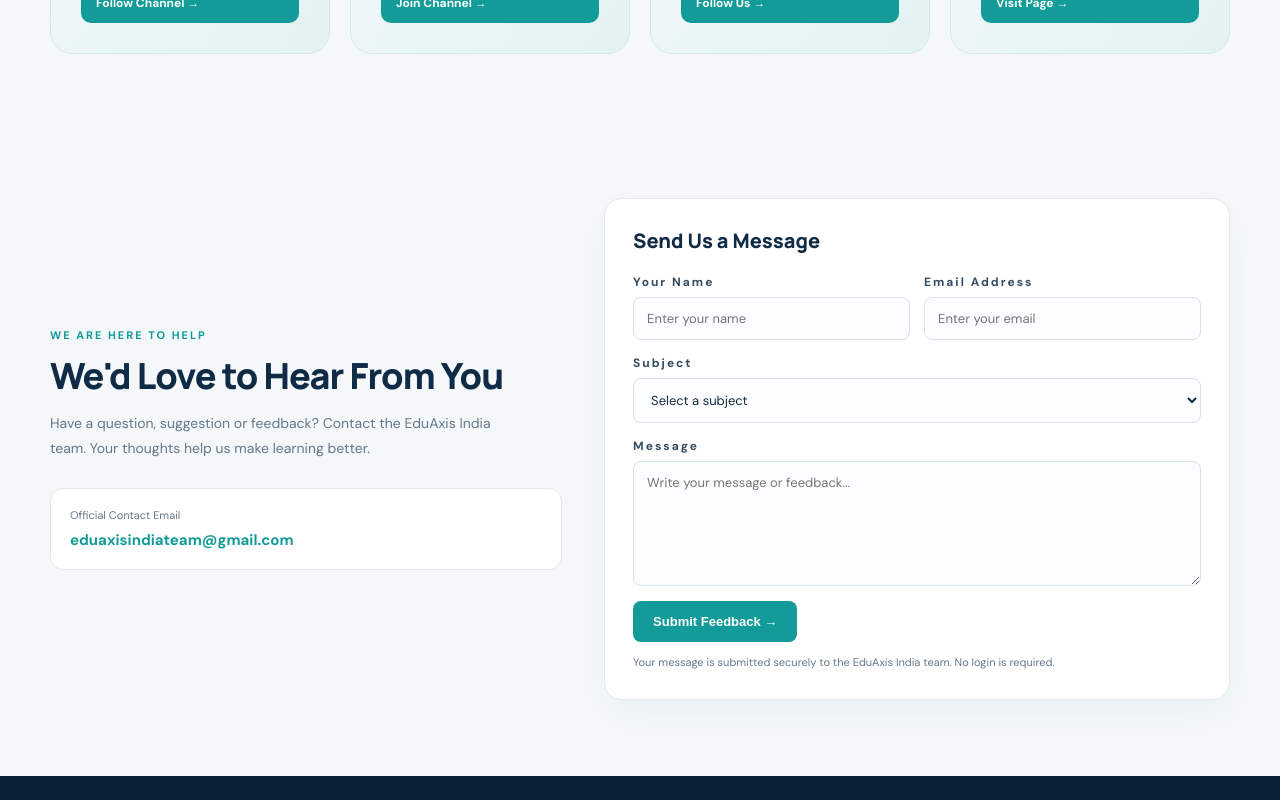
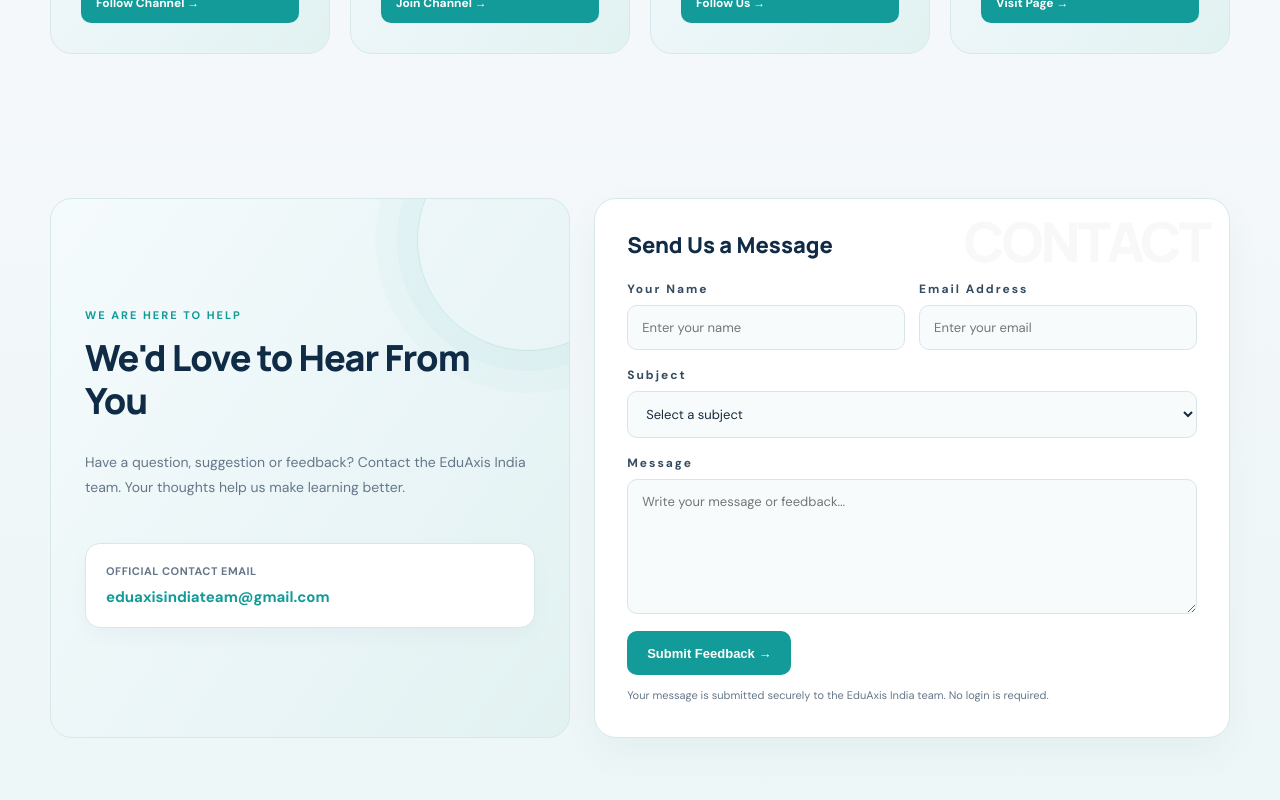
Before and after one commit to ejazahmad174-spec/eduaxis-india, a Next.js app: page / in a window 1280 px wide. Shown: the part 4920-5720 px from the top of the page. Built offline with nearby package versions, Linux system fonts and the light colour scheme.

Commit message:
Refresh contact section to match homepage card design

```diff
--- a/app/home.css
+++ b/app/home.css
@@ -1596,3 +1596,160 @@
 @media(prefers-reduced-motion:reduce) {
   .ea-social-grid .ea-social-card { transition: none; }
 }
+
+
+/* Contact Us — refreshed to match the homepage aqua banner-card system */
+.ea-contact-section {
+  position: relative;
+  overflow: hidden;
+  padding: 76px 0;
+  background: linear-gradient(180deg, #f4f8fa 0%, #edf6f7 100%);
+}
+.ea-contact-grid {
+  display: grid;
+  grid-template-columns: .9fr 1.1fr;
+  gap: 24px;
+  align-items: stretch;
+}
+.ea-contact-copy {
+  position: relative;
+  isolation: isolate;
+  overflow: hidden;
+  display: flex;
+  flex-direction: column;
+  justify-content: center;
+  min-height: 100%;
+  padding: 34px;
+  border: 1px solid #d7e8eb;
+  border-radius: 22px;
+  background: linear-gradient(125deg, #f5fbfc 0%, #eaf5f7 58%, #e2f2f1 100%);
+}
+.ea-contact-copy::after {
+  content: "";
+  position: absolute;
+  z-index: -1;
+  width: 220px;
+  height: 220px;
+  right: -70px;
+  top: -70px;
+  border-radius: 50%;
+  border: 1px solid #129b9826;
+  box-shadow: 0 0 0 20px #129b9808, 0 0 0 42px #129b9806;
+  pointer-events: none;
+}
+.ea-contact-copy h2 {
+  color: var(--ea-navy);
+  font: 800 clamp(28px, 3vw, 36px)/1.2 Manrope, sans-serif;
+  letter-spacing: -1px;
+  margin: 14px 0;
+}
+.ea-contact-copy > p {
+  max-width: 470px;
+  color: var(--ea-muted);
+  font-size: 14px;
+  line-height: 1.8;
+}
+.ea-contact-email {
+  margin-top: 28px;
+  padding: 20px;
+  border: 1px solid #d7e8eb;
+  border-radius: 15px;
+  background: #fff;
+  box-shadow: 0 8px 22px #102b4608;
+}
+.ea-contact-email span {
+  display: block;
+  margin-bottom: 8px;
+  color: var(--ea-muted);
+  font-size: 11px;
+  font-weight: 700;
+  letter-spacing: .5px;
+  text-transform: uppercase;
+}
+.ea-contact-email a {
+  color: var(--ea-teal);
+  font-size: 15px;
+  font-weight: 800;
+  text-decoration: none;
+  overflow-wrap: anywhere;
+}
+.ea-feedback-form {
+  position: relative;
+  overflow: hidden;
+  padding: 32px;
+  border: 1px solid #d7e8eb;
+  border-radius: 22px;
+  background: #fff;
+  box-shadow: 0 15px 38px #183f550b;
+}
+.ea-feedback-form::before {
+  content: "CONTACT";
+  position: absolute;
+  right: 20px;
+  top: 15px;
+  color: #102b4608;
+  font: 800 55px/1 Manrope, sans-serif;
+  letter-spacing: -3px;
+  pointer-events: none;
+}
+.ea-feedback-form h3 {
+  position: relative;
+  z-index: 1;
+  margin: 0 0 22px;
+  color: var(--ea-navy);
+  font: 800 22px/1.3 Manrope, sans-serif;
+}
+.ea-feedback-field { gap: 8px; margin-bottom: 17px; }
+.ea-feedback-field label {
+  color: #344b60;
+  font-size: 12px;
+  font-weight: 800;
+}
+.ea-feedback-field input,
+.ea-feedback-field select,
+.ea-feedback-field textarea {
+  padding: 13px 14px;
+  border: 1px solid #d8e5e9;
+  border-radius: 10px;
+  background: #f8fbfc;
+  color: var(--ea-ink);
+  font: 13px "DM Sans", sans-serif;
+  outline: none;
+  transition: border-color .18s ease, box-shadow .18s ease, background .18s ease;
+}
+.ea-feedback-field input:focus,
+.ea-feedback-field select:focus,
+.ea-feedback-field textarea:focus {
+  border-color: var(--ea-teal);
+  background: #fff;
+  box-shadow: 0 0 0 3px #129b9818;
+}
+.ea-feedback-field textarea { min-height: 135px; }
+.ea-feedback-submit {
+  min-height: 44px;
+  padding: 0 20px;
+  border: 0;
+  border-radius: 10px;
+  background: #129b98;
+  color: #fff;
+  font-size: 13px;
+  font-weight: 800;
+  cursor: pointer;
+  transition: background .18s ease, transform .18s ease;
+}
+.ea-feedback-submit:hover:not(:disabled) { background: #087d7a; transform: translateY(-2px); }
+.ea-feedback-submit:disabled { opacity: .65; cursor: wait; }
+@media(max-width:950px) {
+  .ea-contact-grid { grid-template-columns: 1fr; }
+  .ea-contact-copy { min-height: 300px; }
+}
+@media(max-width:700px) {
+  .ea-contact-section { padding: 48px 0; }
+  .ea-contact-copy, .ea-feedback-form { padding: 23px; border-radius: 19px; }
+  .ea-contact-copy { min-height: 260px; }
+  .ea-feedback-form::before { font-size: 38px; }
+  .ea-feedback-row { grid-template-columns: 1fr; gap: 0; }
+}
+@media(prefers-reduced-motion:reduce) {
+  .ea-feedback-field input, .ea-feedback-field select, .ea-feedback-field textarea, .ea-feedback-submit { transition: none; }
+}
```
